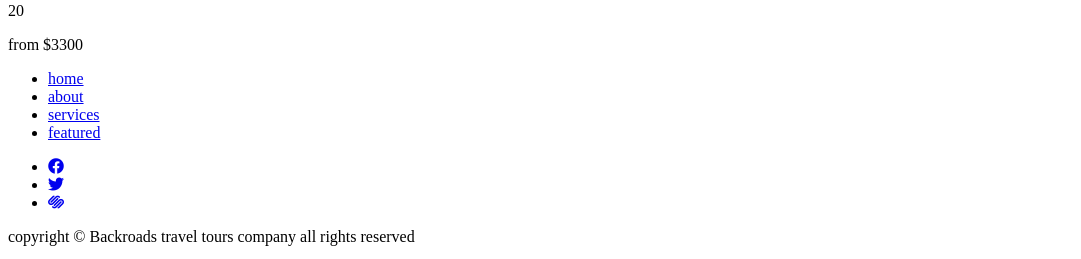
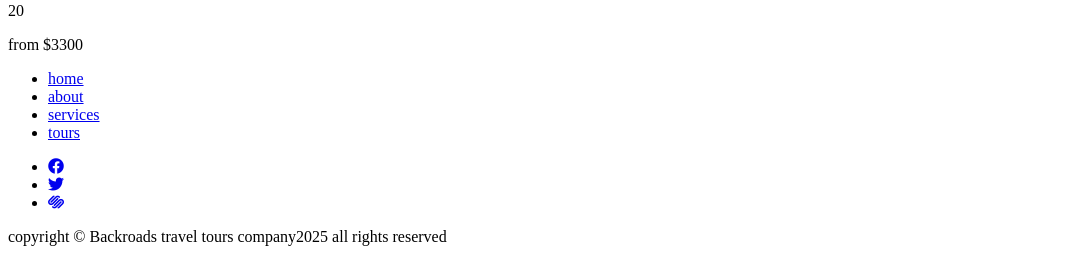
Before and after one commit to konyatomi/backroad-app, a JavaScript app in the folder backroad-app/: page / in a window 1280 px wide. Shown: the part 3444-3703 px from the top of the page, without its empty margins (0-1081 px from the left). Built offline with nearby package versions, Linux system fonts and the light colour scheme; the HTML template or start-up script is replaced by a standard one.

Commit message:
Footer Component

```diff
--- a/backroad-app/src/components/Footer.js
+++ b/backroad-app/src/components/Footer.js
@@ -1,43 +1,40 @@
+import { pageLinks, scocialLinks } from "../data";
+
 const Footer = () => {
   return (
     <footer className="section footer">
       <ul className="footer-links">
-        <li>
-            <a href="#home" className="footer-link">home</a>
+        {pageLinks.map((link) => {
+          const { id, href, text } = link;
+
+          return (
+            <li key={id}>
+              <a href={href} className="footer-link">
+                {text}
+              </a>
             </li>
-        <li>
-            <a href="#about" className="footer-link">about</a>
-        </li>
-        <li>
-            <a href="#services" className="footer-link">services</a>
-        </li>
-        <li>
-            <a href="#featured" className="footer-link">featured</a>
-        </li>
+          );
+        })}
       </ul>
       <ul className="footer-icons">
-        <li>
-            <a href="https://www.twitter.com" target="_blank" className="footer-icon"
-            ><i className="fab fa-facebook"></i
-            ></a>
+        {scocialLinks.map((link) => {
+          const { id, href, icon } = link;
+
+          return (
+            <li key={id}>
+              <a href={href} target="_blank" className="footer-icon">
+                <i className={icon}></i>
+              </a>
             </li>
-        <li>
-            <a href="https://www.twitter.com" target="_blank" className="footer-icon"
-            ><i className="fab fa-twitter"></i
-            ></a>
-        </li>
-        <li>
-            <a href="https://www.twitter.com" target="_blank" className="footer-icon"
-            ><i className="fab fa-squarespace"></i
-            ></a>
-        </li>
+          );
+        })}
       </ul>
       <p className="copyright">
         copyright &copy; Backroads travel tours company
-        <span id="date"></span> all rights reserved
+        <span id="date">{new Date().getFullYear()}</span> all rights reserved
       </p>
     </footer>
-  )
+  );
 };
 
 export default Footer;
```
Lines whose indentation alone changed are shown as unchanged.
